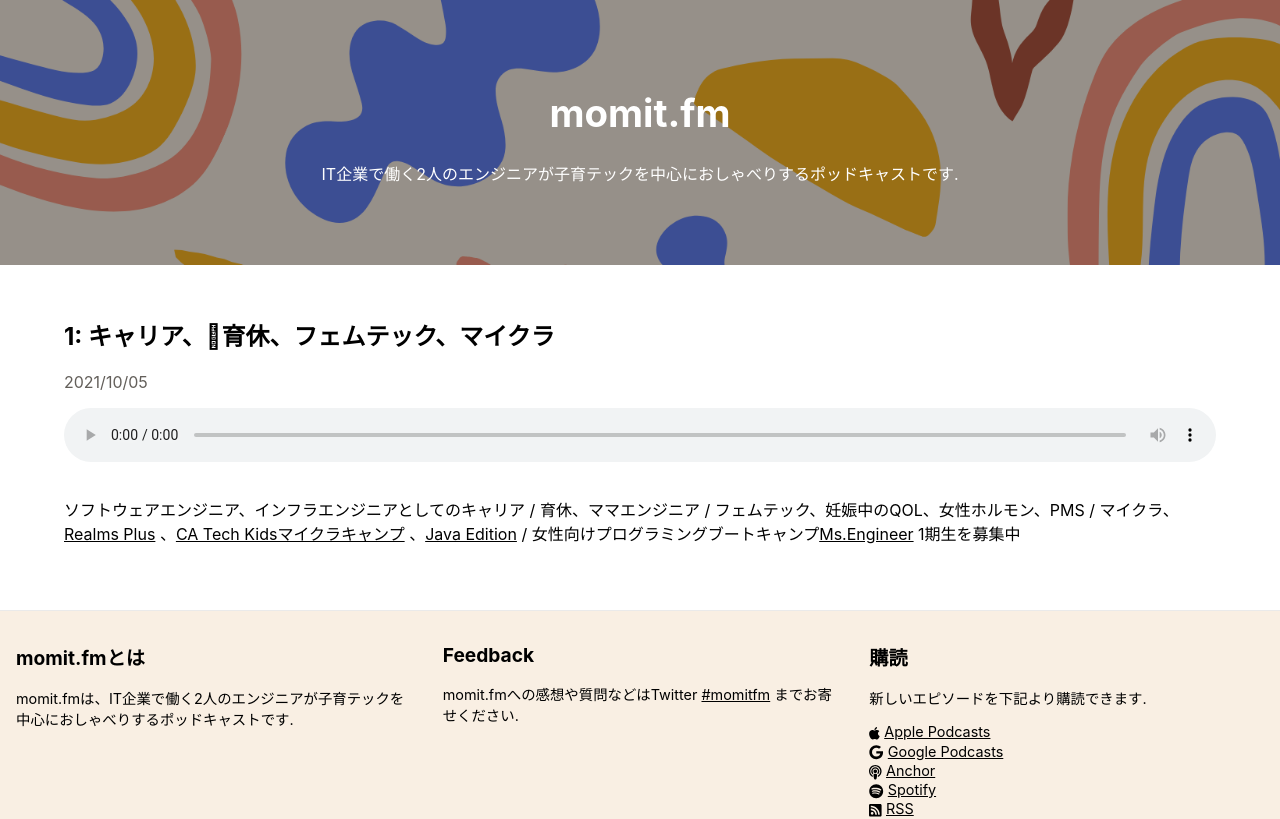
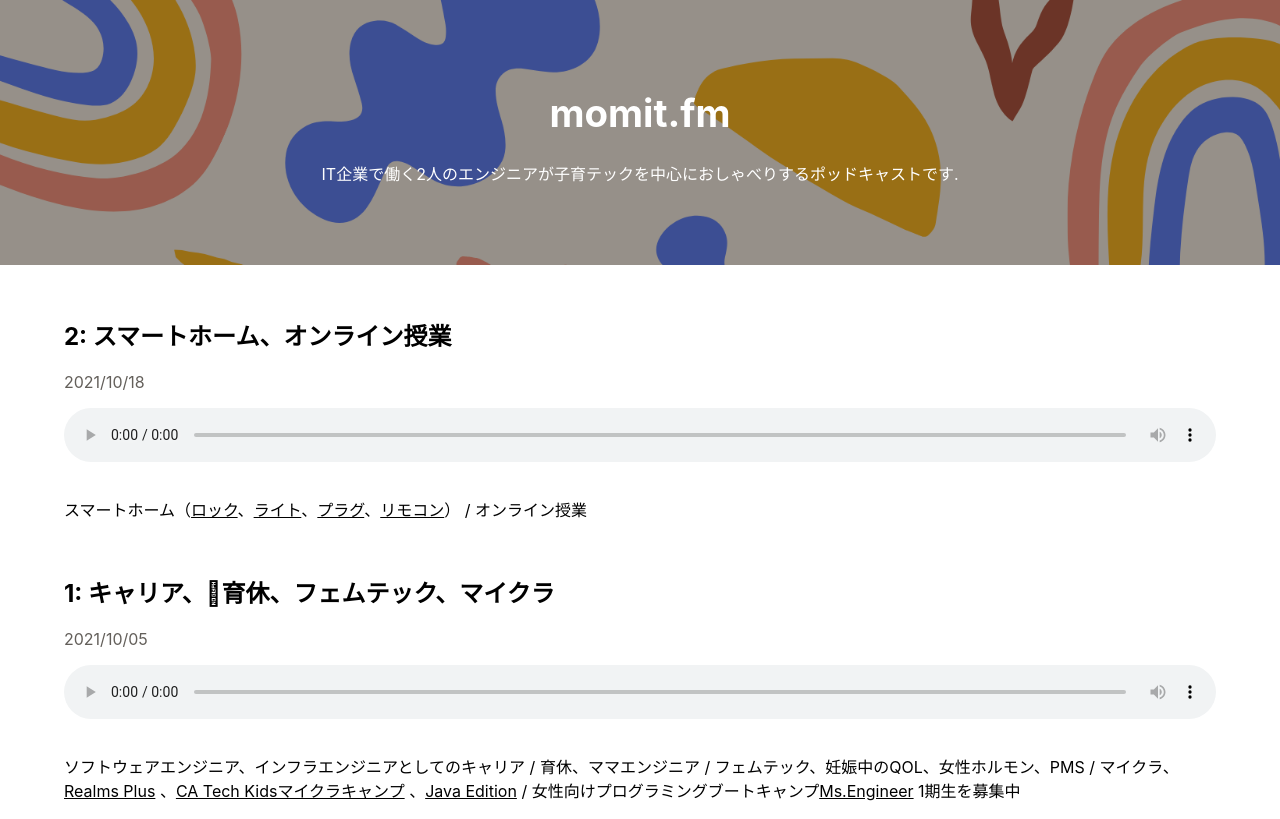
Before and after one commit to fuzzy31u/momit.fm, a Next.js app: page / in a window 1280 px wide. Shown: the top 819 px of the page. Built offline with nearby package versions, Linux system fonts and the light colour scheme.

Commit message:
Add episode2

```diff
--- a/pages/index.tsx
+++ b/pages/index.tsx
@@ -30,6 +30,16 @@ export default function Home() {
       </header>
 
       <div className={styles.main}>
+      <article>
+          <h2>
+              2: スマートホーム、オンライン授業
+          </h2>
+          <p className={styles.main_date}>2021/10/18</p>
+          <audio className={styles.main_audio} controls src="https://d3ctxlq1ktw2nl.cloudfront.net/staging/2021-9-18/225120195-44100-2-584b8a81d3e61.m4a"></audio>
+          <p className={styles.main_description}>
+          スマートホーム（<a href="https://qrio.me/smartlock/">ロック</a>、<a href="https://www.tp-link.com/jp/home-networking/smart-bulb/">ライト</a>、<a href="https://www.meross.com/home">プラグ</a>、<a href="https://nature.global/">リモコン</a>） / オンライン授業
+          </p>
+        </article>
         <article>
           <h2>
             {/* <a href="./episode/1"> */}
```
